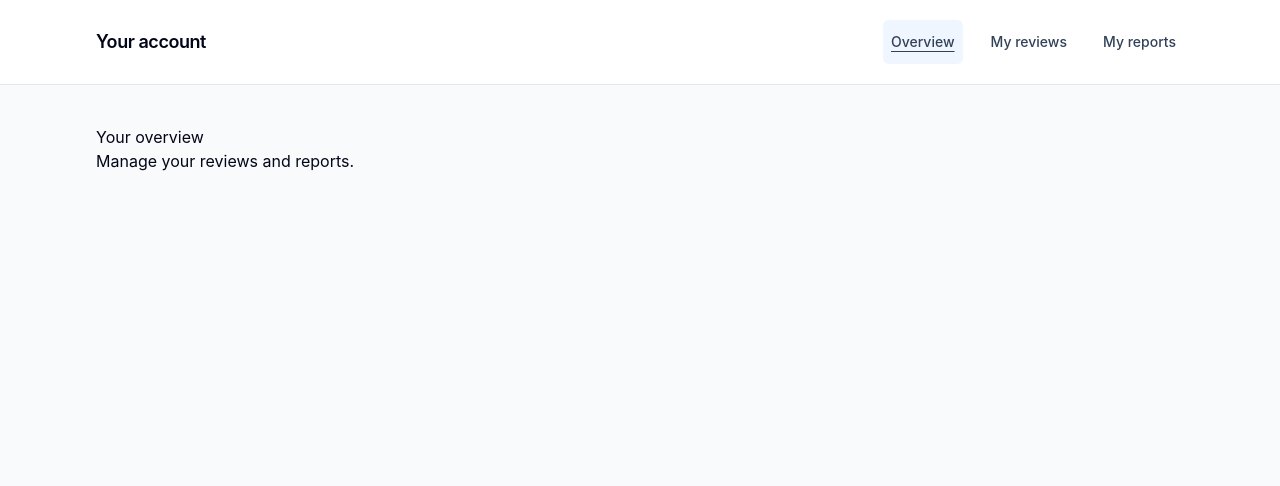
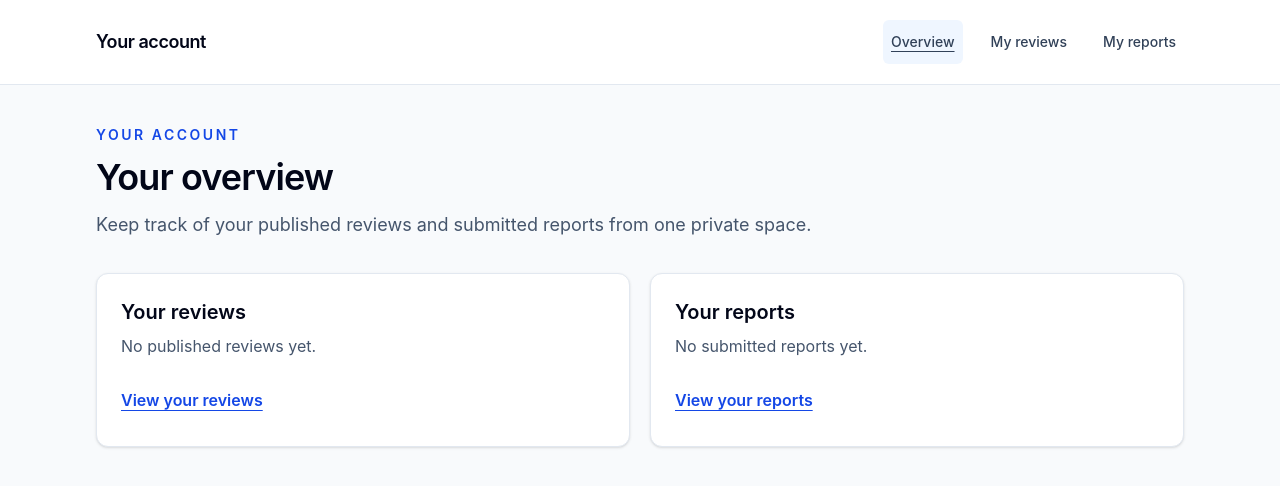
Before and after one commit to CS3227-2610-MP3-FreshApples/CS3227-2610-MP3, a Next.js app: page /app in a window 1280 px wide. Shown: the top 486 px of the page. Built offline with nearby package versions, Linux system fonts and the light colour scheme.

Commit message:
feat(user-ui): style private account pages

```diff
--- a/src/app/app/page.tsx
+++ b/src/app/app/page.tsx
@@ -1,5 +1,25 @@
-import { PagePlaceholder } from "../../components/page-placeholder";
+import Link from "next/link";
 
 export default function UserOverviewPage() {
-  return <PagePlaceholder title="Your overview" description="Manage your reviews and reports." />;
+  return (
+    <section className="space-y-8" aria-labelledby="user-overview-title">
+      <header className="max-w-3xl space-y-3">
+        <p className="text-sm font-semibold uppercase tracking-[0.18em] text-blue-700">Your account</p>
+        <h1 className="text-3xl font-semibold tracking-tight text-slate-950 sm:text-4xl" id="user-overview-title">Your overview</h1>
+        <p className="text-lg leading-8 text-slate-600">Keep track of your published reviews and submitted reports from one private space.</p>
+      </header>
+      <div className="grid gap-5 md:grid-cols-2">
+        <section className="rounded-xl border border-slate-200 bg-white p-6 shadow-sm" aria-labelledby="user-reviews-card-title">
+          <h2 className="text-xl font-semibold text-slate-950" id="user-reviews-card-title">Your reviews</h2>
+          <p className="mt-2 text-slate-600">No published reviews yet.</p>
+          <Link className="mt-5 inline-flex min-h-11 items-center font-semibold text-blue-700 underline underline-offset-4 hover:text-blue-800 focus-visible:outline-none focus-visible:ring-2 focus-visible:ring-blue-700 focus-visible:ring-offset-2" href="/app/reviews">View your reviews</Link>
+        </section>
+        <section className="rounded-xl border border-slate-200 bg-white p-6 shadow-sm" aria-labelledby="user-reports-card-title">
+          <h2 className="text-xl font-semibold text-slate-950" id="user-reports-card-title">Your reports</h2>
+          <p className="mt-2 text-slate-600">No submitted reports yet.</p>
+          <Link className="mt-5 inline-flex min-h-11 items-center font-semibold text-blue-700 underline underline-offset-4 hover:text-blue-800 focus-visible:outline-none focus-visible:ring-2 focus-visible:ring-blue-700 focus-visible:ring-offset-2" href="/app/reports">View your reports</Link>
+        </section>
+      </div>
+    </section>
+  );
 }
--- a/src/app/app/reports/page.tsx
+++ b/src/app/app/reports/page.tsx
@@ -1,5 +1,15 @@
-import { PagePlaceholder } from "../../../components/page-placeholder";
-
 export default function UserReportsPage() {
-  return <PagePlaceholder title="My reports" description="View your submitted reports." />;
+  return (
+    <section className="space-y-8" aria-labelledby="user-reports-title">
+      <header className="max-w-3xl space-y-3">
+        <p className="text-sm font-semibold uppercase tracking-[0.18em] text-blue-700">Your account</p>
+        <h1 className="text-3xl font-semibold tracking-tight text-slate-950 sm:text-4xl" id="user-reports-title">My reports</h1>
+        <p className="text-lg leading-8 text-slate-600">Your submitted reports are private and will appear here when available.</p>
+      </header>
+      <section className="rounded-xl border border-slate-200 bg-white p-8 text-center shadow-sm" aria-labelledby="user-reports-empty-title">
+        <h2 className="text-xl font-semibold text-slate-950" id="user-reports-empty-title">No submitted reports yet</h2>
+        <p className="mx-auto mt-2 max-w-xl text-slate-600">Reports you submit about published content will remain visible only in your account.</p>
+      </section>
+    </section>
+  );
 }
--- a/src/app/app/reviews/page.tsx
+++ b/src/app/app/reviews/page.tsx
@@ -1,5 +1,18 @@
-import { PagePlaceholder } from "../../../components/page-placeholder";
+import Link from "next/link";
 
 export default function UserReviewsPage() {
-  return <PagePlaceholder title="My reviews" description="View and manage your reviews." />;
+  return (
+    <section className="space-y-8" aria-labelledby="user-reviews-title">
+      <header className="max-w-3xl space-y-3">
+        <p className="text-sm font-semibold uppercase tracking-[0.18em] text-blue-700">Your account</p>
+        <h1 className="text-3xl font-semibold tracking-tight text-slate-950 sm:text-4xl" id="user-reviews-title">My reviews</h1>
+        <p className="text-lg leading-8 text-slate-600">Published reviews will appear here when they are available.</p>
+      </header>
+      <section className="rounded-xl border border-slate-200 bg-white p-8 text-center shadow-sm" aria-labelledby="user-reviews-empty-title">
+        <h2 className="text-xl font-semibold text-slate-950" id="user-reviews-empty-title">No published reviews yet</h2>
+        <p className="mx-auto mt-2 max-w-xl text-slate-600">Browse the catalogue when you are ready to share a thoughtful perspective.</p>
+        <Link className="mt-5 inline-flex min-h-11 items-center justify-center rounded-lg bg-blue-700 px-5 py-2.5 font-semibold text-white hover:bg-blue-800 focus-visible:outline-none focus-visible:ring-2 focus-visible:ring-blue-700 focus-visible:ring-offset-2" href="/movies">Browse movies</Link>
+      </section>
+    </section>
+  );
 }
```
Also changed, not shown: 1 other file (tests, documents, lock files or other folders).
